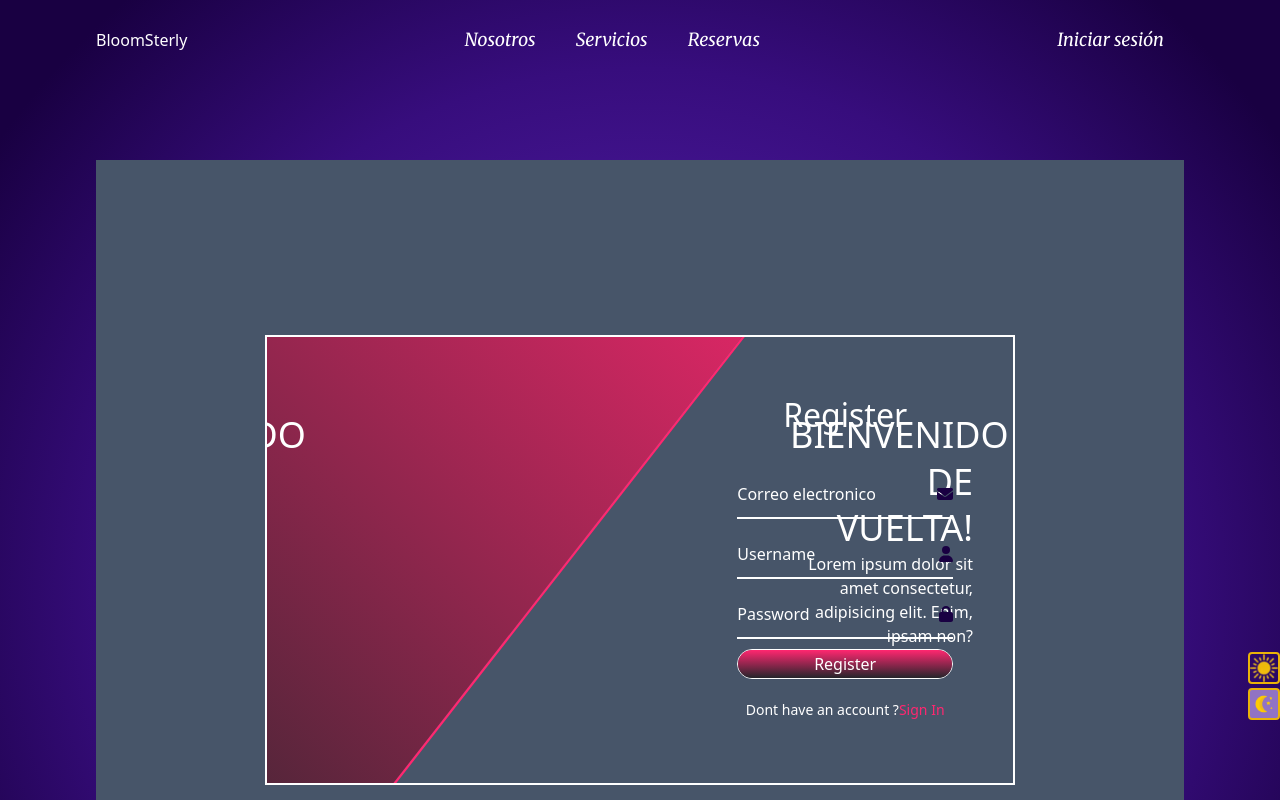
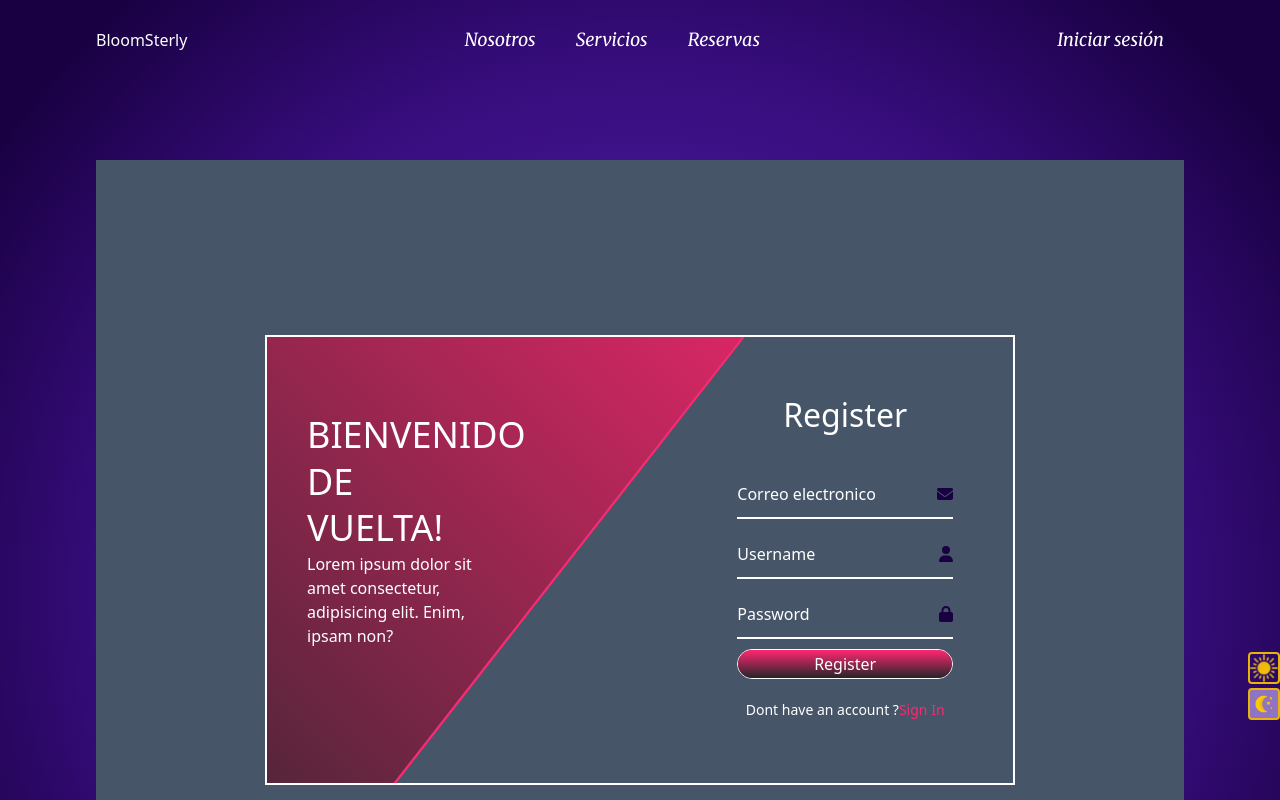
Before and after one commit to albust2005/bloomsterly, a React (Vite) app in the folder Client/: page /login in a window 1280 px wide. Both pictures are taken after a click on the link "Sign Up". Shown: the top 800 px of the page. Built offline with nearby package versions, Linux system fonts and the light colour scheme.

Commit message:
Login sin estilizar

```diff
--- a/Client/src/pages/Login.css
+++ b/Client/src/pages/Login.css
@@ -136,6 +136,17 @@
     flex-direction: column;
 }
 
+.info-content.Login{
+    right: 0;
+    text-align: right;
+    padding: 0 40px 60px 150px;
+}
+
+.info-content.Login .animation{
+    transform: translateX(0);
+    transition: .7s ease;
+}
+
 .info-content h2{
     text-transform: uppercase;
     font-size: 36px;
@@ -183,6 +194,7 @@
 
 .form-box.Login .animation{
     transform: translateX(0%);
+    transition: .7s;
     opacity: 1;
 }
 
@@ -191,11 +203,11 @@
     opacity: 0;
 }
 
+.container.active .info-content.Login .animation{
+    transform: translateX(120%);
+    opacity: 0;
+}
 
-.info-content.Login .animation{
-    transform: translateX(0);
-    transition: .7s ease;
-}
 
 
 /*REGISTER*/
@@ -207,17 +219,6 @@
     pointer-events: none;
 }
 
-.info-content.Register .animation{
-    transform: translateX(-120%);
-    transition: .7s ease;
-}
-
-.container.active .form-box.Register .animation{
-    transform: translateX(120%);
-    opacity: 0;
-}
-
-
 .form-box.Register{
     right: 0;
     padding: 0 60px;
@@ -225,10 +226,21 @@
 
 .form-box.Register .animation{
     transform: translateX(120%);
+    transition: .7s;
     opacity: 0;
+    transition-delay: .2s;
 }
 
 .container.active .form-box.Register .animation{
     transform: translateX(0%);
     opacity: 1;
 }
+
+.info-content.Register .animation{
+    transform: translateX(-135%);
+    transition: .7s ease;
+}
+
+.container.active .info-content.Register .animation{
+    transform: translateX(0%);
+}
--- a/Client/src/pages/Login.jsx
+++ b/Client/src/pages/Login.jsx
@@ -4,6 +4,8 @@ import { FontAwesomeIcon } from "@fortawesome/react-fontawesome";
 import { faUser, faLock, faEnvelope } from "@fortawesome/free-solid-svg-icons";
 import "./Login.css";
 import { useState } from "react";
+
+
 
 export function Login() {
 
@@ -21,13 +23,13 @@ export function Login() {
         <div className="curved-shape "></div>
         <div className="curved-shape2"></div>
           <div className="form-box Login left-0 px-[40px]">
-            <h2 className="animation font-title transition delay-75">Login</h2>
+            <h2 className="animation font-title">Login</h2>
 
             {/*FORM inicio sesion*/}
 
             <form action="" className="">
 
-              <div className="input-box animation transition delay-100" >
+              <div className="input-box animation">
                 <input type="text" className="" required />
                 <label htmlFor="Username" className="">
                   Username
@@ -39,7 +41,7 @@ export function Login() {
                 />
               </div>
 
-              <div className="input-box animation transition delay-150">
+              <div className="input-box animation" >
                 <input type="text" className="" required />
                 <label htmlFor="password" className="">
                   Password
@@ -51,13 +53,13 @@ export function Login() {
                 />
               </div>
 
-              <div className="input-box animation transition delay-200" >
+              <div className="input-box animation " >
                 <button type="submit" className="btn">
                   Login
                 </button>
               </div>
 
-              <div className="regi-link animation transition delay-300" >
+              <div className="regi-link animation " >
                 <p>
                   Dont have an account ?
                   <a href="#" className="SignUpLink" onClick={ChangeActive}>
@@ -70,8 +72,7 @@ export function Login() {
             </form>
           </div>
 
-          <div className="info-content Login right-0 text-right pr-[40px] pb-[60px] pl-[150px]
-           translate-x-0 ">
+          <div className="info-content Login " >
             <h2 className="animation">BIENVENIDO DE VUELTA!</h2>
             <p className="animation" >
               Lorem ipsum dolor sit amet consectetur, adipisicing elit. Enim,
@@ -79,13 +80,13 @@ export function Login() {
             </p>
           </div>
 
-          {/*FORM */}
+          {/*FORM registro*/}
 
-          <div className="form-box Register transition delay-100">
-            <h2 className="animation transition ease delay-[1.3s]">Register</h2>
+          <div className="form-box Register" >
+            <h2 className="animation " >Register</h2>
 
             <form action="" className="">
-            <div className="input-box animation transition delay-[1.4s]">
+            <div className="input-box animation " >
                 <input type="text" className="" required />
                 <label htmlFor="email" className="">
                   Correo electronico
@@ -97,7 +98,7 @@ export function Login() {
                 />
               </div>
 
-              <div className="input-box animation transition delay-[1.5s]">
+              <div className="input-box animation ">
                 <input type="text" className="" required />
                 <label htmlFor="Username" className="">
                   Username
@@ -109,7 +110,7 @@ export function Login() {
                 />
               </div>
 
-              <div className="input-box animation transition delay-[1.6s]">
+              <div className="input-box animation " >
                 <input type="text" className="" required />
                 <label htmlFor="password" className="">
                   Password
@@ -121,13 +122,13 @@ export function Login() {
                 />
               </div>
 
-              <div className="animation transition delay-[1.7s]">
+              <div className="animation ">
                 <button type="submit" className="btn">
                   Register
                 </button>
               </div>
 
-              <div className="regi-link animation transition delay-[1.8s]">
+              <div className="regi-link animation " >
                 <p>
                   Dont have an account ?
                   <a href="#" className="SignInLink" onClick={ChangeActive}>
@@ -138,9 +139,9 @@ export function Login() {
             </form>
           </div>
 
-          <div className="info-content Register ">
-            <h2 className="animation">BIENVENIDO DE VUELTA!</h2>
-            <p className="animation">
+          <div className="info-content Register" >
+            <h2 className="animation ">BIENVENIDO DE VUELTA!</h2>
+            <p className="animation ">
               Lorem ipsum dolor sit amet consectetur, adipisicing elit. Enim,
               ipsam non?
             </p>
```
